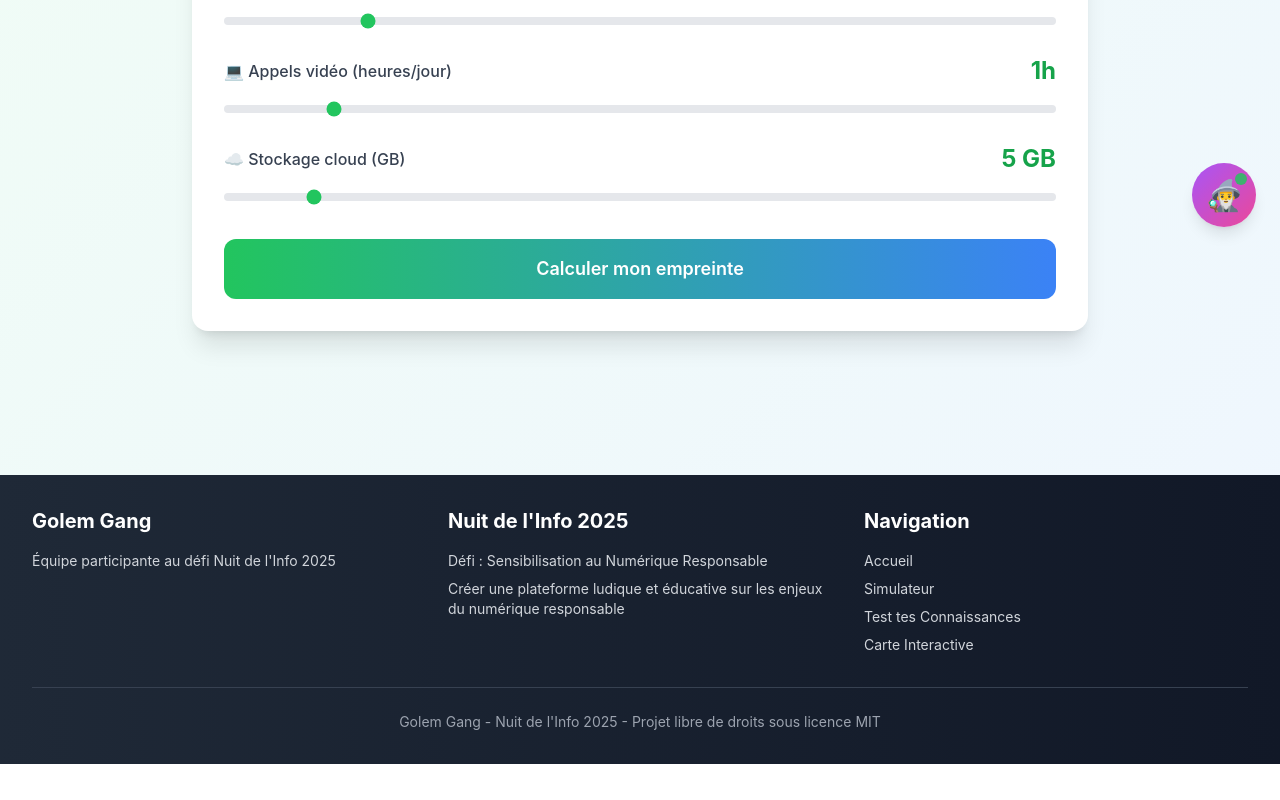
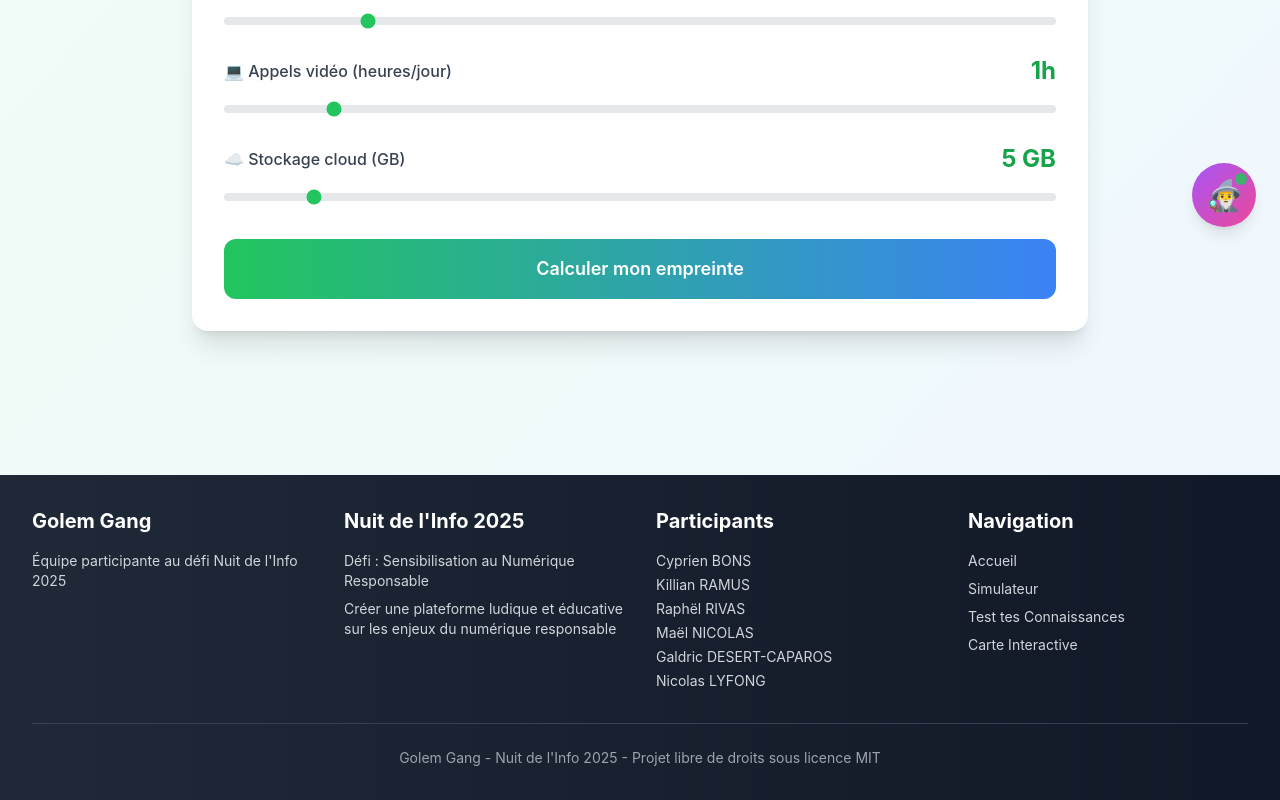
Before and after one commit to killianrms/NDI2025, a Next.js app: page /simulateur in a window 1280 px wide. Shown: the part 549-1349 px from the top of the page. Before the commit the page ends 1313 px from the top, so only its background shows below. Built offline with nearby package versions, Linux system fonts and the light colour scheme.

Commit message:
Feat : Footer.tsx

```diff
--- a/components/Footer.tsx
+++ b/components/Footer.tsx
@@ -6,7 +6,7 @@
   return (
     <footer className="bg-gradient-to-r from-gray-800 to-gray-900 text-white py-8 mt-16">
       <div className="max-w-7xl mx-auto px-4 sm:px-6 lg:px-8">
-        <div className="grid md:grid-cols-3 gap-8">
+        <div className="grid md:grid-cols-2 lg:grid-cols-4 gap-8">
           {/* Team Info */}
           <div>
             <h3 className="text-xl font-bold mb-4">Golem Gang</h3>
@@ -24,6 +24,19 @@
             <p className="text-gray-300 text-sm">
               Créer une plateforme ludique et éducative sur les enjeux du numérique responsable
             </p>
+          </div>
+
+          {/* Participants */}
+          <div>
+            <h3 className="text-xl font-bold mb-4">Participants</h3>
+            <ul className="space-y-1 text-sm text-gray-300">
+              <li>Cyprien BONS</li>
+              <li>Killian RAMUS</li>
+              <li>Raphël RIVAS</li>
+              <li>Maël NICOLAS</li>
+              <li>Galdric DESERT-CAPAROS</li>
+              <li>Nicolas LYFONG</li>
+            </ul>
           </div>
 
           {/* Links */}
```
